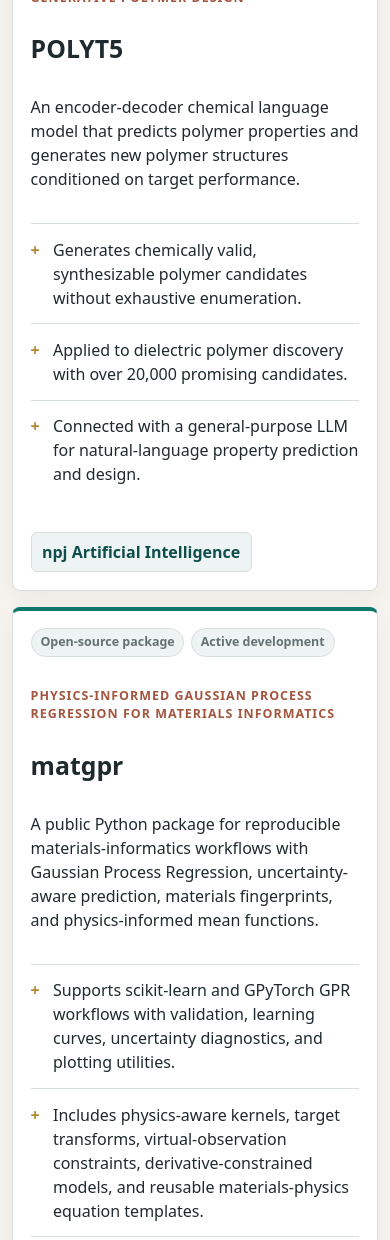
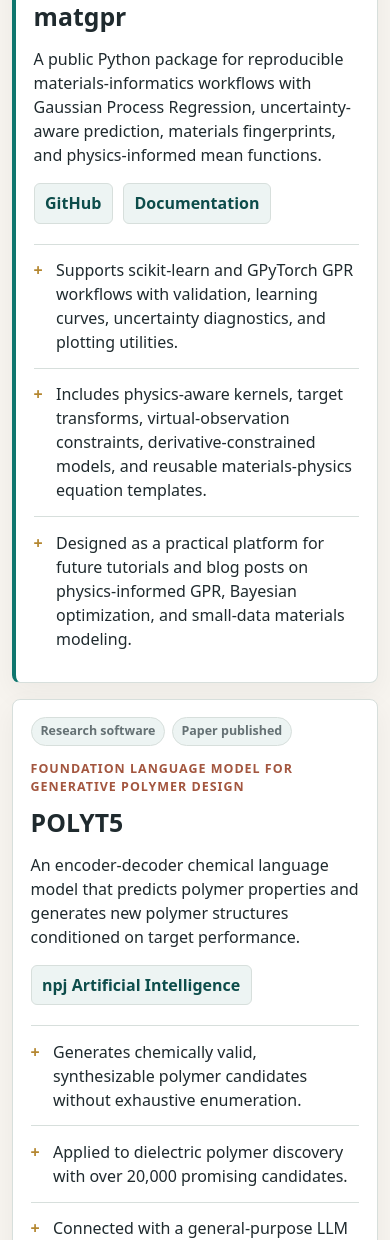
Before and after one commit to harikrishna-chem/harikrishna-chem.github.io, an Eleventy site: page src/software.njk in a window 390 px wide. Shown: the part 760-2000 px from the top of the page. Built offline with nearby package versions, Linux system fonts and the light colour scheme; Eleventy itself is replaced by a stand-in of ours; files that its build step writes are made by us from their sources.

Commit message:
Show tools as ordered rows

```diff
--- a/eleventy.config.js
+++ b/eleventy.config.js
@@ -60,6 +60,12 @@
 
   eleventyConfig.addFilter("where", (items, key, value) => {
     return Array.isArray(items) ? items.filter((item) => item[key] === value) : [];
+  });
+
+  eleventyConfig.addFilter("sortByNumber", (items, key) => {
+    return Array.isArray(items)
+      ? [...items].sort((a, b) => Number(a[key] ?? 9999) - Number(b[key] ?? 9999))
+      : [];
   });
 
   eleventyConfig.addFilter("writingTags", (posts) => {
--- a/src/_data/projects.json
+++ b/src/_data/projects.json
@@ -6,6 +6,7 @@
     "status": "Paper published",
     "featured": true,
     "tool": true,
+    "toolOrder": 2,
     "summary": "An encoder-decoder chemical language model that predicts polymer properties and generates new polymer structures conditioned on target performance.",
     "bullets": [
       "Generates chemically valid, synthesizable polymer candidates without exhaustive enumeration.",
@@ -26,6 +27,7 @@
     "status": "Active development",
     "featured": true,
     "tool": true,
+    "toolOrder": 1,
     "highlight": true,
     "summary": "A public Python package for reproducible materials-informatics workflows with Gaussian Process Regression, uncertainty-aware prediction, materials fingerprints, and physics-informed mean functions.",
     "bullets": [
@@ -51,6 +53,7 @@
     "status": "Paper published",
     "featured": true,
     "tool": true,
+    "toolOrder": 3,
     "summary": "A Python toolkit that builds a hierarchy of polymer models from repeat-unit SMILES, including oligomers, infinite chains, crystals, and amorphous structures.",
     "bullets": [
       "Generates structures and force-field files for downstream simulations.",
--- a/src/assets/css/site.css
+++ b/src/assets/css/site.css
@@ -499,7 +499,6 @@
 .tool-grid {
   display: grid;
   gap: 1rem;
-  grid-template-columns: repeat(3, minmax(0, 1fr));
 }
 
 .project-panel {
@@ -515,8 +514,9 @@
   border-radius: var(--radius);
   box-shadow: 0 10px 28px rgba(31, 42, 46, 0.05);
   display: grid;
-  gap: 1rem;
-  padding: clamp(1.1rem, 3vw, 1.35rem);
+  gap: clamp(1.25rem, 3vw, 2rem);
+  grid-template-columns: minmax(0, 0.95fr) minmax(280px, 1fr);
+  padding: clamp(1.1rem, 3vw, 1.6rem);
 }
 
 .project-panel--highlight {
@@ -524,7 +524,7 @@
 }
 
 .tool-card--highlight {
-  border-top: 4px solid var(--teal);
+  border-left: 4px solid var(--teal);
 }
 
 .project-tags {
@@ -703,7 +703,7 @@
   .two-column,
   .content-grid,
   .project-panel,
-  .tool-grid,
+  .tool-card,
   .year-group,
   .post-row {
     grid-template-columns: 1fr;
--- a/src/search-index.json.njk
+++ b/src/search-index.json.njk
@@ -43,7 +43,7 @@
   }
   {%- set firstItem = false -%}
 {%- endfor -%}
-{%- for project in projects | where("tool", true) -%}
+{%- for project in projects | where("tool", true) | sortByNumber("toolOrder") -%}
   {%- if not firstItem %},{% endif -%}
   {
     "type": "Tool",
--- a/src/software.njk
+++ b/src/software.njk
@@ -11,8 +11,9 @@
 </section>
 
 <section class="tool-grid">
-  {% for project in projects | where("tool", true) %}
+  {% for project in projects | where("tool", true) | sortByNumber("toolOrder") %}
     <article class="tool-card{% if project.highlight %} tool-card--highlight{% endif %}" id="{{ project.title | slugify }}">
+      <div class="tool-card__body">
         {% if project.type or project.status %}
           <div class="tag-row project-tags">
             {% if project.type %}<span>{{ project.type }}</span>{% endif %}
@@ -22,11 +23,6 @@
         <p class="card-kicker">{{ project.subtitle }}</p>
         <h2>{{ project.title }}</h2>
         <p>{{ project.summary }}</p>
-      <ul class="check-list">
-        {% for bullet in project.bullets %}
-          <li>{{ bullet }}</li>
-        {% endfor %}
-      </ul>
         {% if project.links %}
           <div class="inline-links">
             {% for link in project.links %}
@@ -34,6 +30,14 @@
             {% endfor %}
           </div>
         {% endif %}
+      </div>
+      <div class="tool-card__details">
+        <ul class="check-list">
+          {% for bullet in project.bullets %}
+            <li>{{ bullet }}</li>
+          {% endfor %}
+        </ul>
+      </div>
     </article>
   {% endfor %}
 </section>
```
Lines whose indentation alone changed are shown as unchanged.
